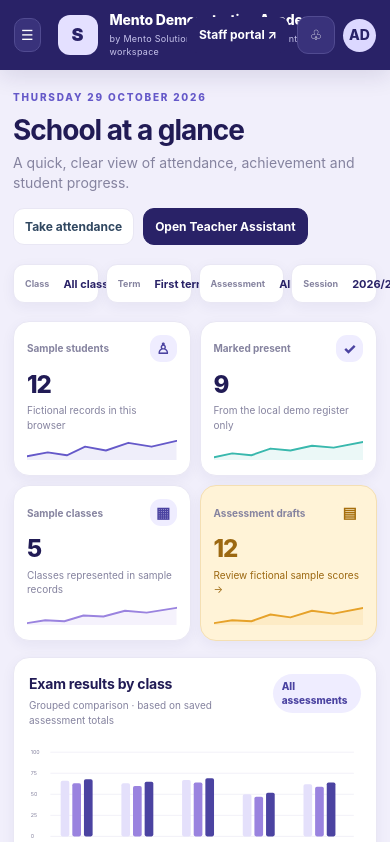
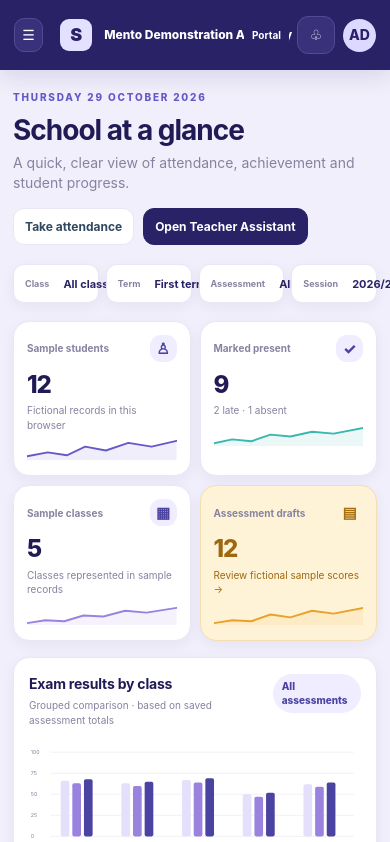
Before and after one commit to Emriski/mento-schoolflow, a plain HTML site: page index.html in a window 390 px wide. Shown: the top 842 px of the page. Drawn offline with Linux system fonts and the light colour scheme.

Commit message:
Show late attendance totals and fix header overlap
* Show late and absent counts in attendance dashboard

* Show present late and absent attendance totals

* Keep SchoolFlow header visible beside portal link

```diff
--- a/components/dashboard.js
+++ b/components/dashboard.js
@@ -25,11 +25,13 @@
   function renderKpiCards(){
     const source=safeStudents(), statuses=safeAttendance();
     const present=source.filter(s=>(statuses[s.id]||'Unmarked')==='Present').length;
+    const late=source.filter(s=>statuses[s.id]==='Late').length;
+    const absent=source.filter(s=>statuses[s.id]==='Absent').length;
     const total=source.length;
     const classCount=new Set(source.map(s=>s.className)).size;
     return '<div class="grid dashboard-stats">'+
       '<article class="card dashboard-kpi"><div class="kpi-top">Sample students <span class="kpi-icon">♙</span></div><div class="kpi-value">'+total+'</div><div class="kpi-note">Fictional records in this browser</div>'+renderTrend('var(--indigo-600)','0,18 25,14 48,17 70,8 95,12 122,4 150,8 180,2')+'</article>'+
-      '<article class="card dashboard-kpi"><div class="kpi-top">Marked present <span class="kpi-icon">✓</span></div><div class="kpi-value">'+present+'</div><div class="kpi-note">From the local demo register only</div>'+renderTrend('var(--teal)','0,19 22,15 45,17 68,10 92,12 118,7 144,9 180,3')+'</article>'+
+      '<article class="card dashboard-kpi"><div class="kpi-top">Marked present <span class="kpi-icon">✓</span></div><div class="kpi-value">'+present+'</div><div class="kpi-note">'+late+' late · '+absent+' absent</div>'+renderTrend('var(--teal)','0,19 22,15 45,17 68,10 92,12 118,7 144,9 180,3')+'</article>'+
       '<article class="card dashboard-kpi"><div class="kpi-top">Sample classes <span class="kpi-icon">▦</span></div><div class="kpi-value">'+classCount+'</div><div class="kpi-note">Classes represented in sample records</div>'+renderTrend('var(--purple)','0,20 22,17 45,18 68,12 92,13 118,7 144,9 180,4')+'</article>'+
       '<button class="card dashboard-kpi kpi-review" onclick="showView(\'results\')" aria-label="Open sample results"><div class="kpi-top">Assessment drafts <span class="kpi-icon">▤</span></div><div class="kpi-value">'+source.length+'</div><div class="kpi-note">Review fictional sample scores →</div>'+renderTrend('var(--amber)','0,20 22,17 45,18 68,11 92,14 118,7 144,10 180,4')+'</button>'+
     '</div>';
--- a/index.html
+++ b/index.html
@@ -40,7 +40,7 @@ let activeAttendanceDate='';
 function saveAttendanceDateSnapshot(date=activeAttendanceDate||attendanceDateKey()){const all=attendanceByDate();all[date]={...attendance};localStorage.setItem('sf_attendance_by_date',JSON.stringify(all))}
 function changeAttendanceDate(){saveAttendanceDateSnapshot(activeAttendanceDate);activeAttendanceDate=attendanceDateKey();const all=attendanceByDate();attendance=all[activeAttendanceDate]||{};persist();renderAttendance();renderRecent()}
 function setAttendanceStatus(id,status){attendance[id]=status;persist();saveAttendanceDateSnapshot();renderAttendance()}
-function updateAttendanceSummary(){const cl=document.getElementById('attendanceClass')?.value||'';const visibleStudents=students.filter(st=>!cl||st.className===cl);let vals=visibleStudents.map(st=>attendance[st.id]).filter(Boolean),p=vals.filter(x=>x==='Present').length,l=vals.filter(x=>x==='Late').length,a=vals.filter(x=>x==='Absent').length;const summary=document.getElementById('attendanceSummary');if(summary)summary.textContent=(p+l+a)+' marked · '+a+' absent';const presentEl=document.getElementById('presentCount');if(presentEl)presentEl.textContent=p;const ringPresentEl=document.getElementById('ringPresent');if(ringPresentEl)ringPresentEl.textContent=p+' students';const ringPercentEl=document.getElementById('ringPercent');if(ringPercentEl)ringPercentEl.textContent=(vals.length?Math.round(p/vals.length*100):0)+'%'}
+function updateAttendanceSummary(){const cl=document.getElementById('attendanceClass')?.value||'';const visibleStudents=students.filter(st=>!cl||st.className===cl);let vals=visibleStudents.map(st=>attendance[st.id]).filter(Boolean),p=vals.filter(x=>x==='Present').length,l=vals.filter(x=>x==='Late').length,a=vals.filter(x=>x==='Absent').length;const summary=document.getElementById('attendanceSummary');if(summary)summary.textContent=(p+l+a)+' marked · '+p+' present · '+l+' late · '+a+' absent';const presentEl=document.getElementById('presentCount');if(presentEl)presentEl.textContent=p;const ringPresentEl=document.getElementById('ringPresent');if(ringPresentEl)ringPresentEl.textContent=p+' students';const ringPercentEl=document.getElementById('ringPercent');if(ringPercentEl)ringPercentEl.textContent=(vals.length?Math.round(p/vals.length*100):0)+'%'}
 function markAll(s){const cl=document.getElementById('attendanceClass')?.value||'';students.filter(st=>!cl||st.className===cl).forEach(st=>attendance[st.id]=s);renderAttendance()}
 function saveAttendance(){persist();saveAttendanceDateSnapshot();renderRecent();updateAttendanceSummary();alert('Attendance for '+attendanceDateKey()+' saved in this browser demo. It is not synced to a school server.')}
 function exportAttendance(){const cl=document.getElementById('attendanceClass')?.value||'';const list=students.filter(s=>!cl||s.className===cl);csvDownload('schoolflow-attendance.csv',[['Date',document.getElementById('attendanceDate').value],['Student ID','Name','Class','Status'],...list.map(s=>[s.id,s.name,s.className,attendance[s.id]||'Unmarked'])])}
--- a/styles.css
+++ b/styles.css
@@ -165,3 +165,22 @@ body{font-family:var(--font-sans);background:var(--page-bg);color:var(--ink)}
   #sidebar .brand-copy strong{font-size:15px}
   #sidebar .brand-copy small{font-size:10px}
 }
+
+
+/* Keep the SchoolFlow identity readable beside the portal actions. */
+.topbar>.school-header{flex:1 1 auto;min-width:0}
+.topbar>.topright{flex:0 0 auto;min-width:0}
+.topbar .school-identity{flex:1 1 auto;min-width:0}
+.topbar .school-heading{display:block;max-width:100%;white-space:nowrap;overflow:hidden;text-overflow:ellipsis}
+@media(max-width:700px){
+  .topbar{gap:8px}
+  .topbar .school-subtitle{display:none}
+  .topbar .school-mark{width:32px;height:32px;border-radius:9px}
+  .topbar .school-heading{font-size:13px;letter-spacing:0}
+  .topbar .topright>a{padding:7px 8px!important;font-size:10px!important}
+}
+@media(max-width:420px){
+  .topbar .topright>a{font-size:0!important;padding:8px!important}
+  .topbar .topright>a:after{content:"Portal";font-size:10px}
+  .topbar .school-heading{font-size:12px}
+}
```
